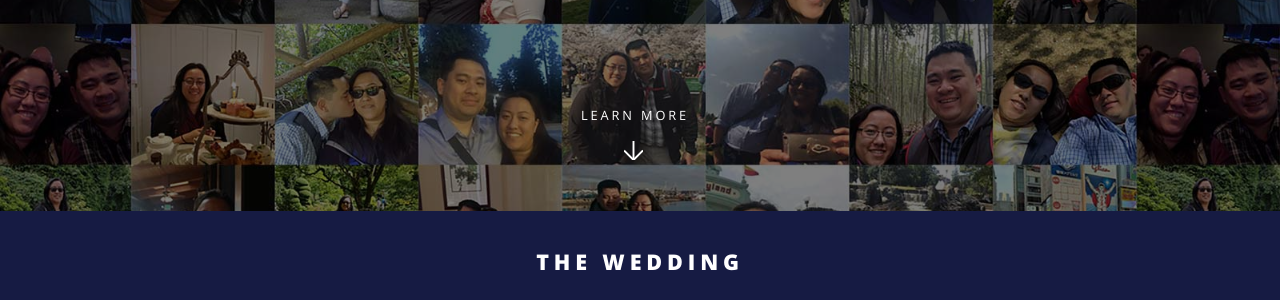
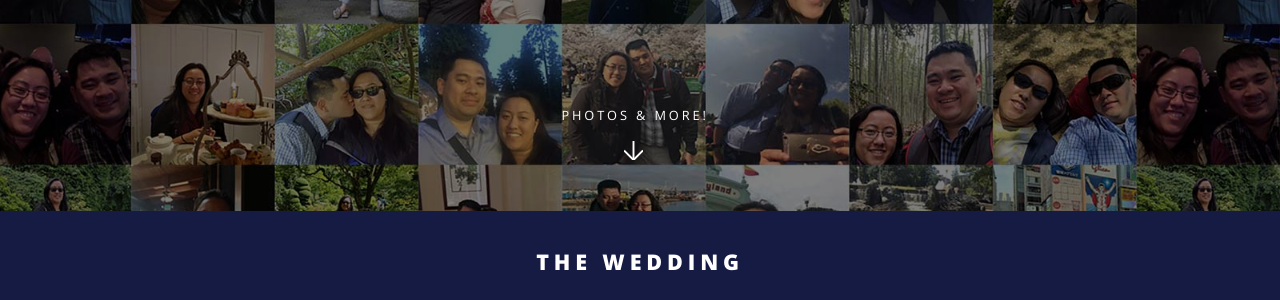
Before and after one commit to mechastorm/patriciaandshihoon, a Jekyll site: the page built from src/index.html, in a window 1280 px wide and 900 px high, scrolled down 535 px. Shown: the part 154-454 px from the top of the window. Built offline with Jekyll 4.4.1, drawn with Linux system fonts in a browser that asks for light colours; nearby versions of some CDN libraries; some web fonts are replaced.

Commit message:
Add passcode

```diff
--- a/src/index.html
+++ b/src/index.html
@@ -10,7 +10,7 @@
 							<p>We are married!</p>
 							<p>22nd September 2018</p>
 						</div>
-						<a href="#event-summary" class="more scrolly">Learn More</a>
+						<a href="#event-summary" class="more scrolly">Photos &amp; more!</a>
 					</section>
 
 				<!-- One -->
@@ -83,7 +83,9 @@
 								</li>
 								<li>&nbsp;</li>
 								<li>
-									<a href="/photobooth"><i class="fas fa-person-booth"></i>&nbsp;&nbsp;Photobooth</a>
+									<a href="/photobooth"><i class="fas fa-person-booth"></i>&nbsp;&nbsp;Photobooth</a><br /><br />
+									Photobooth Passcode:<br />
+									<input type="text" id="name" name="name" value="toasty&amp;co922" readonly />
 								</li>
 							</ul>
 						</div>
```
